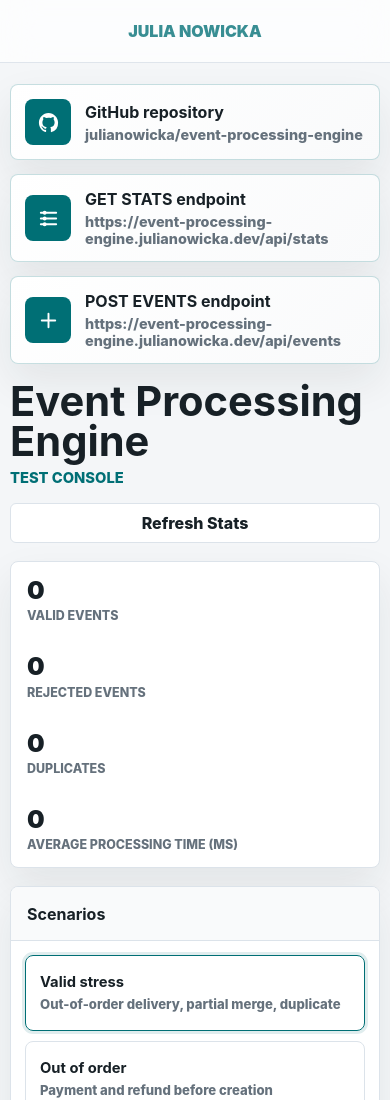
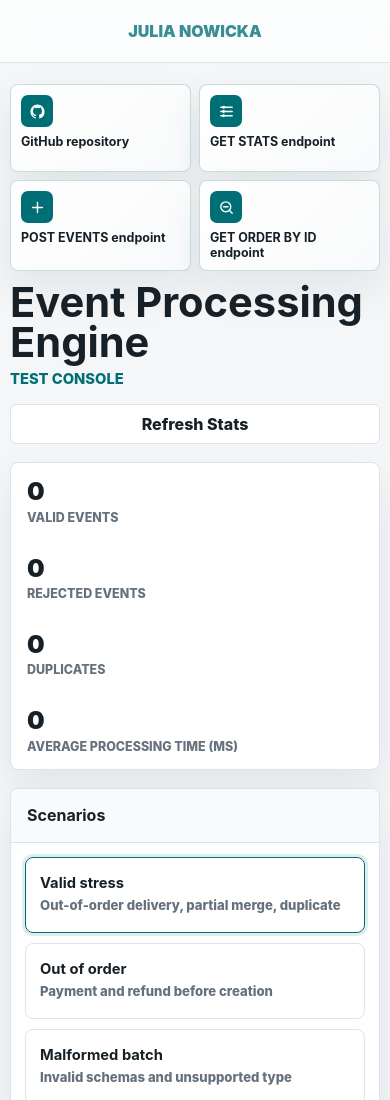
Before and after one commit to julianowicka/event-processing-engine, a website: page frontend/index.html in a window 390 px wide. Shown: the top 1100 px of the page. Drawn offline with Linux system fonts and the light colour scheme; no server answers.

Commit message:
feat: add all endpoints to be visible on FE

```diff
--- a/frontend/index.html
+++ b/frontend/index.html
@@ -4,7 +4,7 @@
     <meta charset="utf-8" />
     <meta name="viewport" content="width=device-width, initial-scale=1" />
     <title>Event Engine Test Console</title>
-    <link rel="stylesheet" href="./styles.css?v=endpoint-links-1" />
+    <link rel="stylesheet" href="./styles.css?v=endpoint-links-2" />
   </head>
   <body>
     <nav class="site-nav" aria-label="Julia Nowicka homepage">
@@ -100,6 +100,34 @@
           <span>
             <strong>POST EVENTS endpoint</strong>
             <span>https://event-processing-engine.julianowicka.dev/api/events</span>
+          </span>
+        </a>
+        <a
+          class="quick-link orders-link"
+          href="https://event-processing-engine.julianowicka.dev/api/orders/:id"
+          target="_blank"
+          rel="noreferrer"
+        >
+          <span class="quick-link-icon" aria-hidden="true">
+            <svg
+              xmlns="http://www.w3.org/2000/svg"
+              width="24"
+              height="24"
+              viewBox="0 0 24 24"
+              fill="none"
+              stroke="currentColor"
+              stroke-width="2"
+              stroke-linecap="round"
+              stroke-linejoin="round"
+            >
+              <circle cx="11" cy="11" r="7"></circle>
+              <path d="m16 16 4 4"></path>
+              <path d="M8 11h6"></path>
+            </svg>
+          </span>
+          <span>
+            <strong>GET ORDER BY ID endpoint</strong>
+            <span>https://event-processing-engine.julianowicka.dev/api/orders/:id</span>
           </span>
         </a>
       </section>
--- a/frontend/styles.css
+++ b/frontend/styles.css
@@ -133,7 +133,7 @@ textarea {
 
 .quick-links {
   display: grid;
-  grid-template-columns: repeat(3, minmax(0, 1fr));
+  grid-template-columns: repeat(2, minmax(0, 1fr));
   gap: 14px;
   margin-bottom: 18px;
 }
@@ -662,10 +662,6 @@ pre {
 }
 
 @media (max-width: 1080px) {
-  .quick-links {
-    grid-template-columns: 1fr;
-  }
-
   .metrics {
     grid-template-columns: repeat(3, minmax(0, 1fr));
   }
@@ -724,8 +720,38 @@ pre {
     padding: 84px 0 18px;
   }
 
+  .quick-links {
+    grid-template-columns: repeat(2, minmax(0, 1fr));
+    gap: 8px;
+    margin-bottom: 12px;
+  }
+
   .quick-link {
-    padding: 14px;
+    align-items: flex-start;
+    flex-direction: column;
+    gap: 8px;
+    min-height: 88px;
+    padding: 10px;
+  }
+
+  .quick-link-icon {
+    width: 32px;
+    height: 32px;
+    border-radius: 7px;
+  }
+
+  .quick-link-icon svg {
+    width: 17px;
+    height: 17px;
+  }
+
+  .quick-link strong {
+    font-size: 0.78rem;
+    line-height: 1.18;
+  }
+
+  .quick-link span span {
+    display: none;
   }
 
   .topbar,
```
